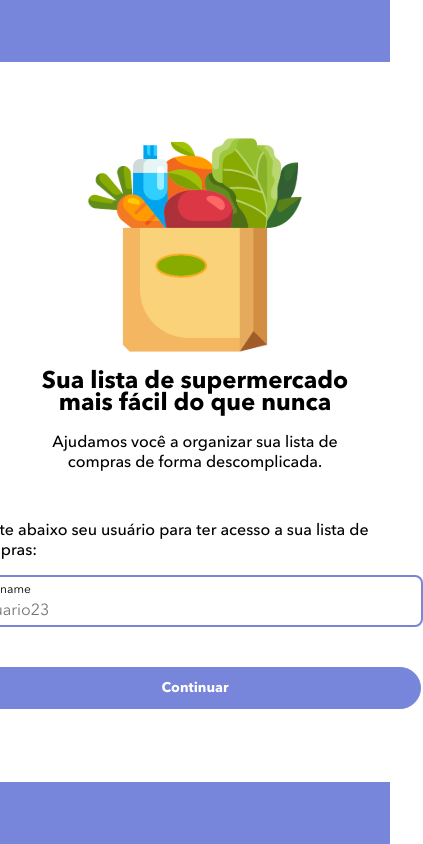
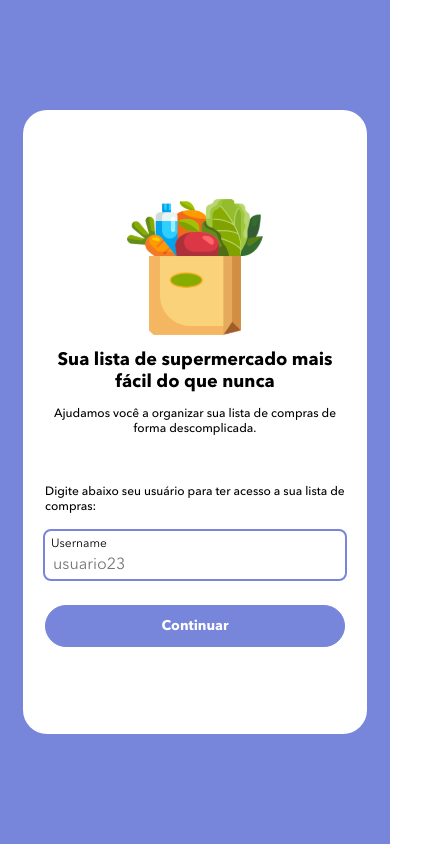
Before and after one commit to brjatoba92/supermarket-list-app-frontend, a React (Create React App) app: page / in a window 390 px wide. Shown: the whole page, 423 px wide, since content can reach past the window. Built offline with nearby package versions, Linux system fonts and the light colour scheme.

Commit message:
Screen Responsive - first commit - screen with 420px max-width

```diff
--- a/src/components/Button/index.css
+++ b/src/components/Button/index.css
@@ -12,6 +12,11 @@
     height: 42px;
     cursor: pointer;
     border: 1px solid #7785DB;
+}
+@media screen and (max-width: 420px){
+    .button-container{
+        max-width: 300px;
+    }
 }
 
 .main{
--- a/src/components/Input/index.css
+++ b/src/components/Input/index.css
@@ -11,6 +11,12 @@
     border-width: 2px;
     margin-bottom: 16px;
 
+}
+
+@media screen and (max-width: 420px){
+    .input-container{
+        max-width: 300px;
+    }
 }
 
 .input-label{
--- a/src/components/ListCard/index.css
+++ b/src/components/ListCard/index.css
@@ -23,9 +23,8 @@
     position: relative;
     margin-right: 12px;
 }
-
+/*
 .checkbox label{
-    display: flex;
     width: 24px;
     height: 24px;
     border-radius: 50%;
@@ -36,7 +35,7 @@
     background-color: #f2f4ff;
 }
 
-.checkbox label:after{
+.checkbox label::after{
     border: 2px solid #ffffff;
     border-top: none;
     border-right: none;
@@ -50,6 +49,7 @@
     transform: rotate(-45deg);
 }
 
+
 .checkbox input[type='checkbox']{
     visibility: hidden;
 }
@@ -61,7 +61,7 @@
 .checkbox input[type='checkbox']:checked + label::after{
     opacity: 1;
 }
-
+*/
 
 
 .list-card-text-container{
--- a/src/components/ListCard/index.js
+++ b/src/components/ListCard/index.js
@@ -3,12 +3,13 @@ import "./index.css";
 
 export const ListCard = (props) => {
     const { item, onClick, onCheckItem } = props; //desconstrução do objeto via props
+
     return (
         <div className="list-card-container">
            <div className="checkbox">
                 <input
-                    onChange={()=>onCheckItem(item)}
-                    checked={item.checked}
+                    onChange={() => onCheckItem(item)}
+                    checked={item?.checked}
                     id="checkbox"
                     type="checkbox"
                 />
--- a/src/index.css
+++ b/src/index.css
@@ -53,3 +53,12 @@ h3{
   visibility: hidden;
   width: 0px;
 }
+
+@media screen and (max-width: 420px){
+  h1{
+      font-size: 18px ;
+  }
+  h3{
+    font-size: 12px;
+  }
+}
--- a/src/screens/Home/index.css
+++ b/src/screens/Home/index.css
@@ -18,9 +18,11 @@
     border-radius: 24px;
 }
 
+
+
 .shopping-bag-image{
     width: 220px;
-    height: 220px;
+    height: auto;
 }
 
 .home-screen-title{
@@ -41,6 +43,39 @@
 }
 
 .home-screen-button-container{
+    display: flex;
+    align-items: center;
+    justify-content: center;
     width: 452px;
     margin-top: 24px;
 }
+
+@media screen and (max-width: 420px){
+    .home-screen-content-container{
+        max-width: 320px;
+        max-height: 600px;
+        padding: 12px;
+    }
+
+    .home-screen-button-container{
+        max-width: 300px;
+        margin-top: 8px;
+    }
+
+    .shopping-bag-image{
+        width: 140px;
+        height: auto;
+    }
+
+    .home-screen-subtitle-description{
+        max-width: 300px;
+    }
+
+    .home-screen-subtitle{
+        max-width: 300px;
+    }
+
+    .home-screen-title{
+        max-width: 300px;
+    }
+}
```
